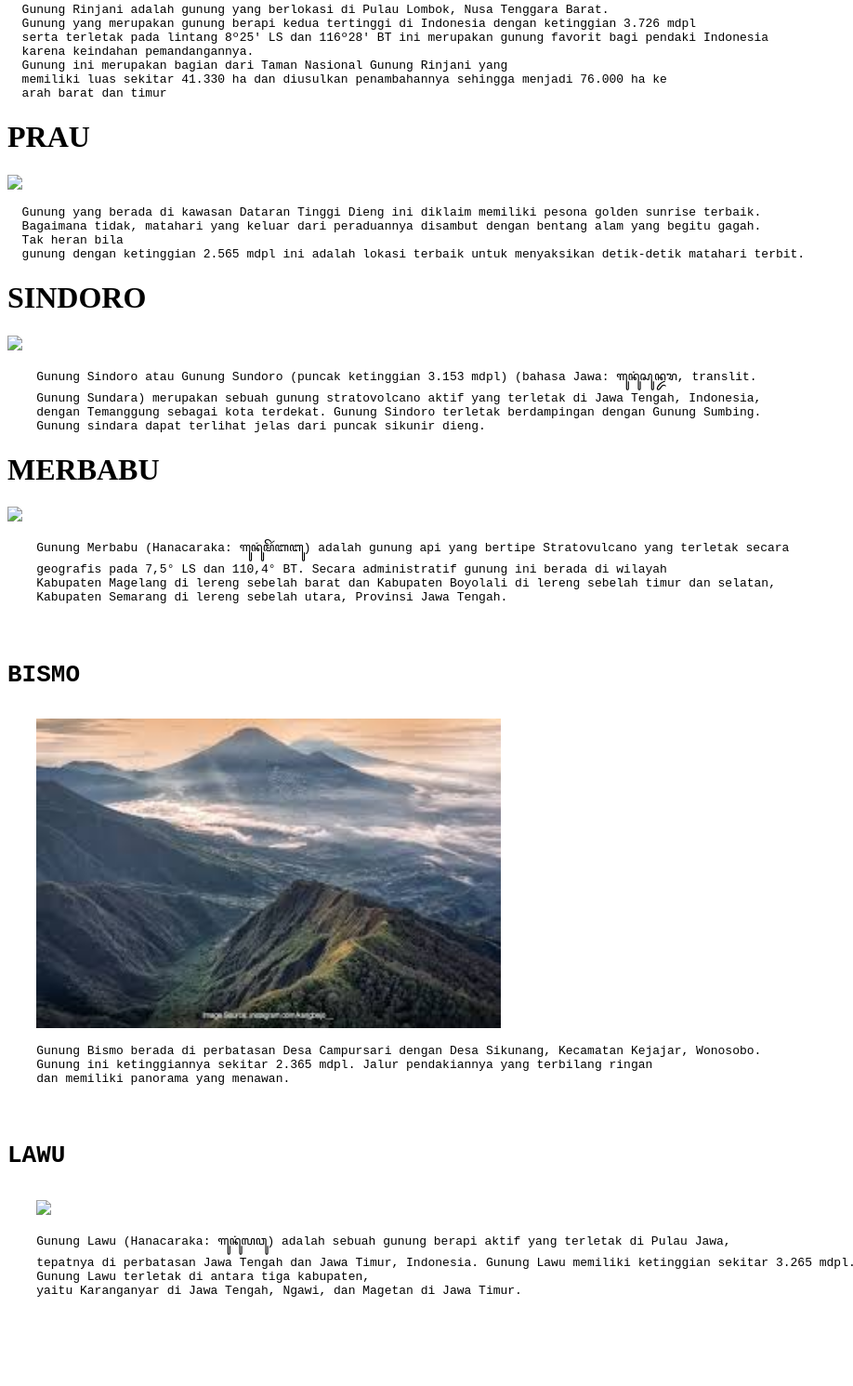
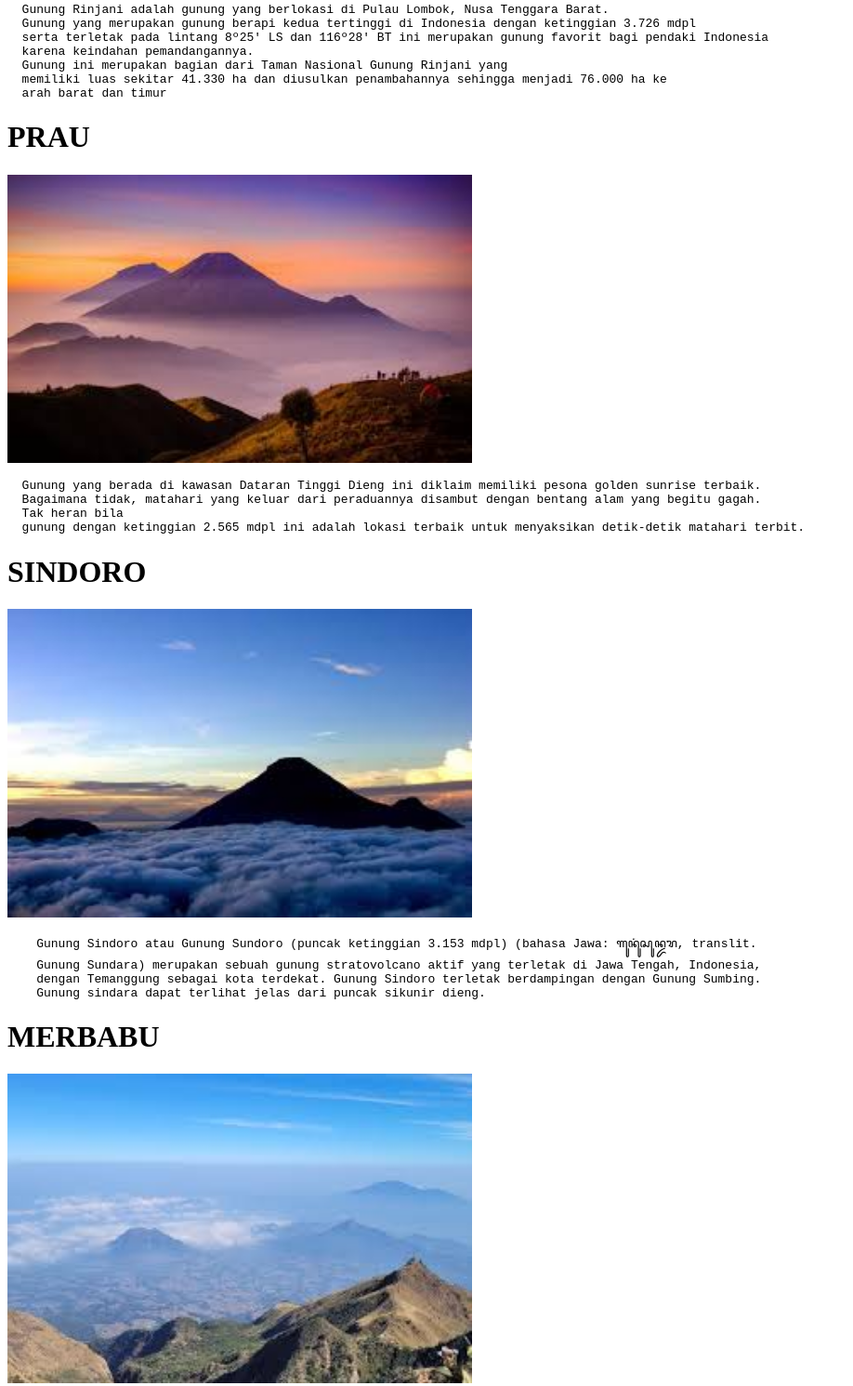
Before and after one commit to jhescy/Jehan, a plain HTML site: page index.html in a window 1280 px wide. Shown: the part 378-1869 px from the top of the page at 93% size, without its empty margins (0-918 px from the left). Drawn offline with Linux system fonts and the light colour scheme; files whose address does not match are found by name.

Commit message:
Update index.html

```diff
--- a/index.html
+++ b/index.html
@@ -16,7 +16,7 @@
     <p><a href="#lawu">LAWU</a></p>
 
    <h1 id="rinjani">RINJANI</h1>
-   <img src="rinjani.jpg" width="500" hight="300">
+   <img src="Gambar/rinjani.jpg" width="500" hight="300">
 <pre>
   Gunung Rinjani adalah gunung yang berlokasi di Pulau Lombok, Nusa Tenggara Barat.
   Gunung yang merupakan gunung berapi kedua tertinggi di Indonesia dengan ketinggian 3.726 mdpl
@@ -28,7 +28,7 @@
 </pre>
 
   <h1 id="prau">PRAU</h1>
-  <img src="prau.jpg" width="500" hight="300">
+  <img src="Gambar/prau.jpg" width="500" hight="300">
 <pre>
   Gunung yang berada di kawasan Dataran Tinggi Dieng ini diklaim memiliki pesona golden sunrise terbaik.
   Bagaimana tidak, matahari yang keluar dari peraduannya disambut dengan bentang alam yang begitu gagah.
@@ -37,7 +37,7 @@
 </pre>
 
   <h1 id="sindoro">SINDORO</h1>
-  <img src="sindoro.jpg" width="500" hight="300">
+  <img src="Gambar/sindoro.jpg" width="500" hight="300">
 <pre>
     Gunung Sindoro atau Gunung Sundoro (puncak ketinggian 3.153 mdpl) (bahasa Jawa: ꦒꦸꦤꦸꦁꦱꦸꦤ꧀ꦢꦫ, translit.
     Gunung Sundara) merupakan sebuah gunung stratovolcano aktif yang terletak di Jawa Tengah, Indonesia,
@@ -46,7 +46,7 @@
 </pre>
 
   <h1 id="merbabu">MERBABU</h1>
-  <img src="merbabu.jpg" width="500" hight="300">
+  <img src="Gambar/merbabu.jpg" width="500" hight="300">
 <pre>
     Gunung Merbabu (Hanacaraka: ꦒꦸꦤꦸꦁꦩꦼꦂꦧꦧꦸ) adalah gunung api yang bertipe Stratovulcano yang terletak secara
     geografis pada 7,5° LS dan 110,4° BT. Secara administratif gunung ini berada di wilayah
@@ -63,7 +63,7 @@
 <pre>
 
     <h1 id="lawu">LAWU</h1>
-    <img src="lawu.jpg" width="500" hight="300">
+    <img src="Gambar/lawu.jpg" width="500" hight="300">
 <pre>
     Gunung Lawu (Hanacaraka: ꦒꦸꦤꦸꦁꦭꦮꦸ) adalah sebuah gunung berapi aktif yang terletak di Pulau Jawa,
     tepatnya di perbatasan Jawa Tengah dan Jawa Timur, Indonesia. Gunung Lawu memiliki ketinggian sekitar 3.265 mdpl.
```
